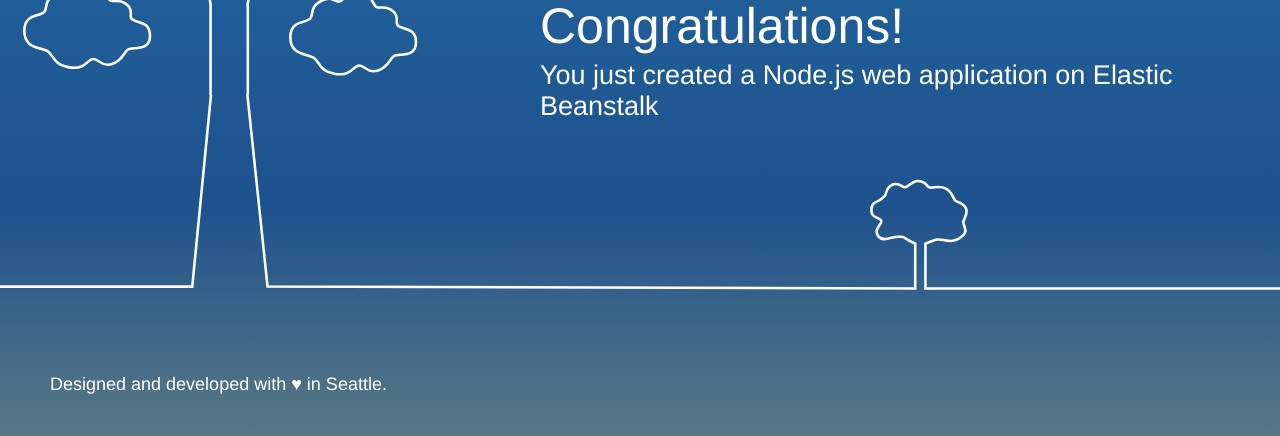
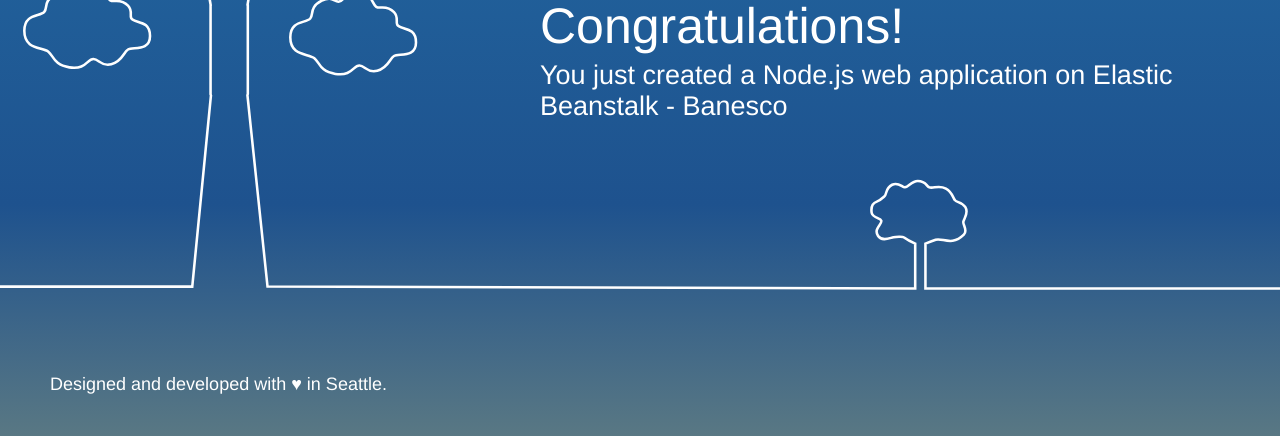
Before and after one commit to vcach/DemoApp-Node, a website: page public/index.html in a window 1280 px wide. Shown: the part 356-792 px from the top of the page. Drawn offline with Linux system fonts and the light colour scheme.

Commit message:
Change Title

```diff
--- a/public/index.html
+++ b/public/index.html
@@ -59,7 +59,7 @@
             <a class="twitter-link" href="http://twitter.com/home/?status=I%20created%20a%20project%20with%20AWS%20CodeStar!%20%23AWS%20%23AWSCodeStar%20https%3A%2F%2Faws.amazon.com%2Fcodestar"><img src="img/tweet.svg" /></a>
             <div class="text">
                 <h1>Congratulations!</h1>
-                <h2>You just created a Node.js web application on Elastic Beanstalk</h2>
+                <h2>You just created a Node.js web application on Elastic Beanstalk - Banesco</h2>
             </div>
         </div>
     </div>
```
